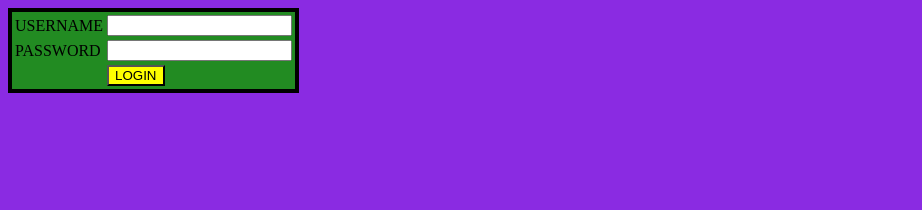
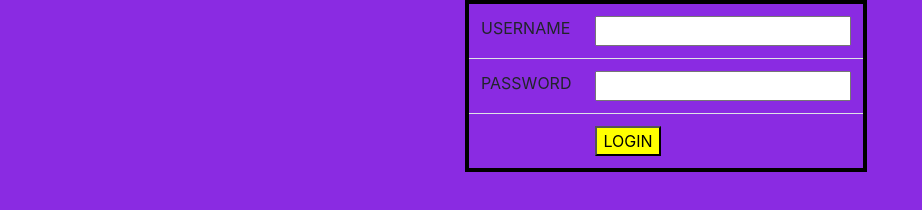
Before and after one commit to Rahulnavayath/ICTA-Full-Stack-project, a website: page html_css/index.html in a window 1280 px wide. Shown: the whole page, without its empty margins (0-922 px from the left). Drawn offline with nearby package versions, Linux system fonts and the light colour scheme.

Commit message:
Bootstraping completed

```diff
--- a/html_css/index.html
+++ b/html_css/index.html
@@ -1,6 +1,7 @@
 <!DOCTYPE html>
 <html lang="en">
 <head>
+        <link rel="stylesheet" href="https://stackpath.bootstrapcdn.com/bootstrap/4.1.3/css/bootstrap.min.css" integrity="sha384-MCw98/SFnGE8fJT3GXwEOngsV7Zt27NXFoaoApmYm81iuXoPkFOJwJ8ERdknLPMO" crossorigin="anonymous">
     <meta charset="UTF-8">
     <meta name="viewport" content="width=device-width, initial-scale=1.0">
     <meta http-equiv="X-UA-Compatible" content="ie=edge">
@@ -8,7 +9,11 @@
     <link rel="stylesheet" href="styles.css">
 </head>
 <body>
-<table>
+<div class="container">
+    <div class="row">
+      <div class="col col-12 col-sm-4"></div>
+      <div class="col col-12 col-sm-4">
+            <table class="table">
                     <tr>
                         <td>USERNAME</td>
                         <td><input type="text"></td>
@@ -22,5 +27,11 @@
                         <td><button class="myButton">LOGIN</button></td>
                     </tr>
                 </table>
+
+      </div>
+
+      <div class="col col-12 col-sm-4"></div>
+    </div>
+</div>
 </body>
 </html>
```
Lines whose indentation alone changed are shown as unchanged.
